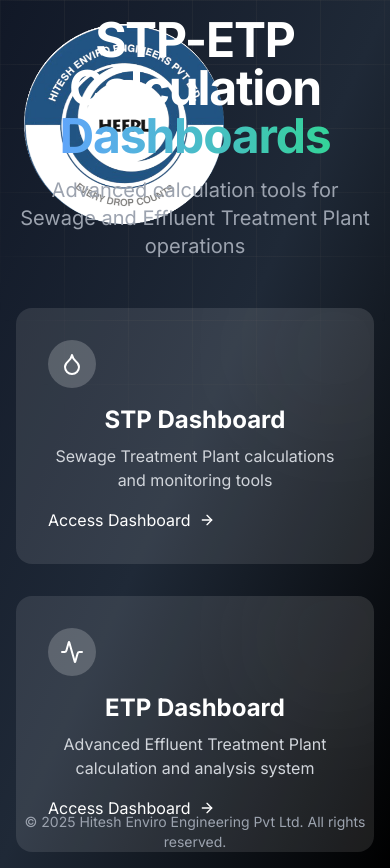
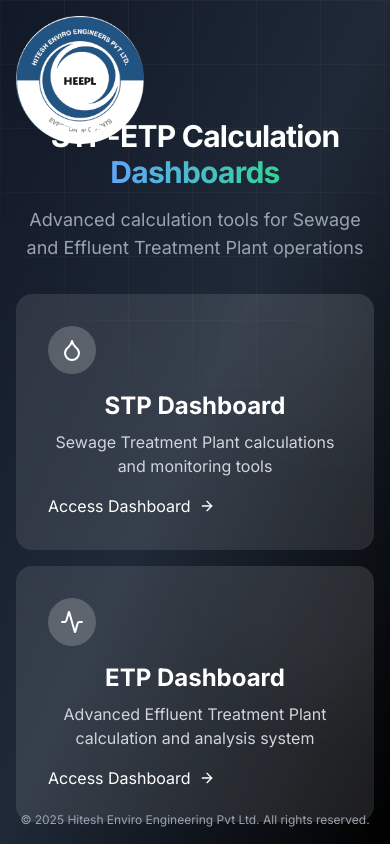
Before and after one commit to rishabhpareek2503/dashboard, a Next.js app: page / in a window 390 px wide. After the commit the page ends 844 px from the top, so only its background shows below. Built offline with nearby package versions, Linux system fonts and the light colour scheme.

Commit message:
Update page.tsx

```diff
--- a/app/page.tsx
+++ b/app/page.tsx
@@ -51,35 +51,35 @@ export default function Home() {
       <div className="absolute inset-0 bg-[linear-gradient(to_right,#4f4f4f2e_1px,transparent_1px),linear-gradient(to_bottom,#4f4f4f2e_1px,transparent_1px)] bg-[size:4rem_4rem] [mask-image:radial-gradient(ellipse_60%_50%_at_50%_0%,#000_70%,transparent_110%)]" />
 
       {/* Logo in upper left */}
-      <div className="absolute top-6 left-6">
+      <div className="absolute top-4 left-4 sm:top-6 sm:left-6">
         <Link href="/">
           <Image
-            src="\logo.png"
+            src="/logo.png"
             alt="Company Logo"
             width={200}
             height={200}
-            className="hover:opacity-80 transition-opacity"
+            className="w-32 sm:w-48 md:w-[200px] hover:opacity-80 transition-opacity"
           />
         </Link>
       </div>
 
       {/* Main content */}
       <main className="relative flex min-h-screen flex-col items-center justify-center p-4 text-center">
-        <div className="max-w-5xl">
-          <h1 className="mb-4 text-5xl font-bold tracking-tight sm:text-6xl lg:text-7xl">
+        <div className="max-w-5xl pt-24 sm:pt-0">
+          <h1 className="mb-4 text-3xl sm:text-5xl md:text-6xl lg:text-7xl font-bold tracking-tight">
             STP-ETP Calculation{" "}
             <span className="bg-gradient-to-r from-blue-400 to-emerald-400 bg-clip-text text-transparent">
               Dashboards
             </span>
           </h1>
-          <p className="mb-12 text-xl text-gray-400">
+          <p className="mb-8 sm:mb-12 text-lg sm:text-xl text-gray-400">
             Advanced calculation tools for Sewage and Effluent Treatment Plant operations
           </p>
 
-          <div className="grid gap-8 md:grid-cols-2">
+          <div className="grid gap-4 sm:gap-8 md:grid-cols-2">
             <DashboardCard
               title="STP Dashboard"
-              description=" Sewage Treatment Plant calculations and monitoring tools"
+              description="Sewage Treatment Plant calculations and monitoring tools"
               href={stpUrl}
               icon={Droplet}
             />
@@ -94,7 +94,7 @@ export default function Home() {
       </main>
 
       {/* Footer */}
-      <footer className="absolute bottom-0 w-full p-4 text-center text-sm text-gray-400">
+      <footer className="absolute bottom-0 w-full p-4 text-center text-xs sm:text-sm text-gray-400">
         © {new Date().getFullYear()} Hitesh Enviro Engineering Pvt Ltd. All rights reserved.
       </footer>
     </div>
```
